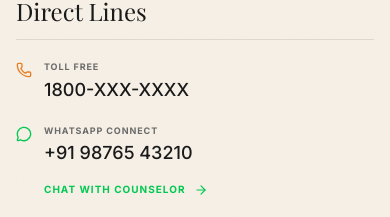
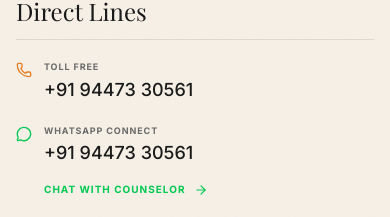
Before and after one commit to master-developerr/dls-app, a Next.js app: page /contact in a window 390 px wide. Shown: the part 275-492 px from the top of the page. Built offline with nearby package versions, Linux system fonts and the light colour scheme; a web font is replaced by a local one.

Commit message:
fix: update all phone numbers to +91 9447330561

```diff
--- a/src/app/contact/page.tsx
+++ b/src/app/contact/page.tsx
@@ -33,7 +33,7 @@ export default function ContactPage() {
                   <Phone className="w-4 h-4 md:w-5 md:h-5 text-primary mt-0.5 md:mt-1 mr-3 md:mr-4 shrink-0" />
                   <div>
                     <h4 className="text-[9px] md:text-xs font-bold uppercase tracking-widest text-muted-foreground mb-0.5 md:mb-1">Toll Free</h4>
-                    <p className="text-lg md:text-xl font-medium text-foreground">1800-XXX-XXXX</p>
+                    <p className="text-lg md:text-xl font-medium text-foreground">+91 94473 30561</p>
                   </div>
                 </div>
 
@@ -41,8 +41,8 @@ export default function ContactPage() {
                   <MessageCircle className="w-4 h-4 md:w-5 md:h-5 text-green-500 mt-0.5 md:mt-1 mr-3 md:mr-4 shrink-0" />
                   <div>
                     <h4 className="text-[9px] md:text-xs font-bold uppercase tracking-widest text-muted-foreground mb-0.5 md:mb-1">WhatsApp Connect</h4>
-                    <p className="text-lg md:text-xl font-medium text-foreground mb-2 md:mb-3">+91 98765 43210</p>
-                    <a href="https://wa.me/919876543210" target="_blank" rel="noopener noreferrer" className="inline-flex items-center text-[10px] md:text-xs font-bold uppercase tracking-widest text-green-500 hover:text-green-400 transition-colors">
+                    <p className="text-lg md:text-xl font-medium text-foreground mb-2 md:mb-3">+91 94473 30561</p>
+                    <a href="https://wa.me/919447330561" target="_blank" rel="noopener noreferrer" className="inline-flex items-center text-[10px] md:text-xs font-bold uppercase tracking-widest text-green-500 hover:text-green-400 transition-colors">
                       Chat with Counselor <ArrowRight className="w-3.5 h-3.5 md:w-4 md:h-4 ml-2" />
                     </a>
                   </div>
--- a/src/components/layout/MobileCTA.tsx
+++ b/src/components/layout/MobileCTA.tsx
@@ -22,14 +22,14 @@ export function MobileCTA() {
       >
         <div className="flex border-t border-border bg-card/95 backdrop-blur-md shadow-[0_-4px_20px_rgba(0,0,0,0.06)]">
           <a
-            href="tel:+911800XXXXXXX"
+            href="tel:+919447330561"
             className="flex-1 flex items-center justify-center gap-2 py-3.5 text-xs font-bold uppercase tracking-widest text-foreground hover:text-primary transition-colors border-r border-border"
           >
             <Phone className="w-4 h-4" />
             Book Demo
           </a>
           <a
-            href="https://wa.me/919876543210"
+            href="https://wa.me/919447330561"
             target="_blank"
             rel="noopener noreferrer"
             className="flex-1 flex items-center justify-center gap-2 py-3.5 text-xs font-bold uppercase tracking-widest text-white bg-[#25D366] hover:bg-[#1FB855] transition-colors"
@@ -42,7 +42,7 @@ export function MobileCTA() {
 
       {/* Floating WhatsApp Button — desktop only (mobile has the bar) */}
       <a
-        href="https://wa.me/919876543210"
+        href="https://wa.me/919447330561"
         target="_blank"
         rel="noopener noreferrer"
         className="hidden md:flex fixed bottom-6 right-6 z-50 w-14 h-14 rounded-full bg-[#25D366] text-white items-center justify-center shadow-lg hover:scale-110 hover:shadow-xl transition-all duration-300"
```
